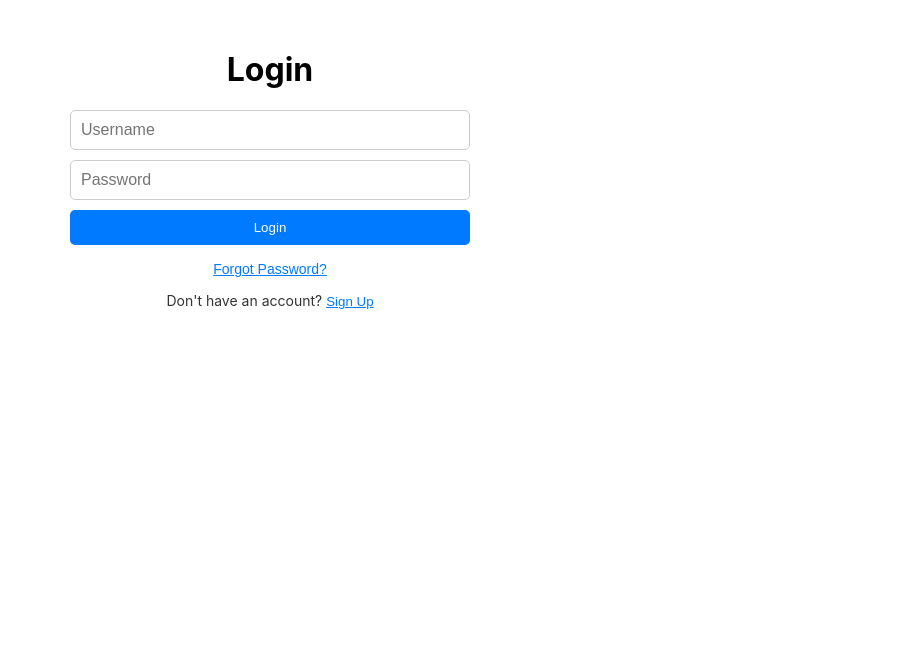
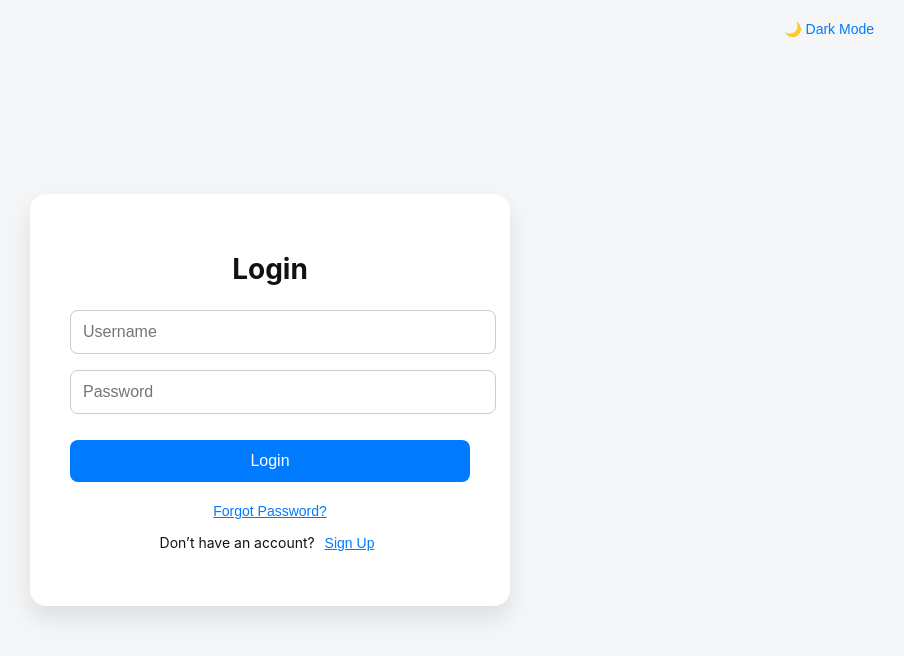
Before and after one commit to Hyperkongj/Springboot_webstore, a React (Create React App) app in the folder buyandsellstoreweb/: page /login in a window 1280 px wide. Shown: the top 656 px of the page, without its empty margins (370-1274 px from the left). Built offline with nearby package versions, Linux system fonts and the light colour scheme.

Commit message:
changes for login screen styling

```diff
--- a/buyandsellstoreweb/package.json
+++ b/buyandsellstoreweb/package.json
@@ -9,6 +9,7 @@
     "react-dom": "^19.0.0",
     "react-router-dom": "^6.21.2",
     "react-scripts": "^5.0.1",
+    "styled-components": "^6.1.17",
     "web-vitals": "^2.1.4"
   },
   "devDependencies": {
--- a/buyandsellstoreweb/src/screens/LoginScreen.jsx
+++ b/buyandsellstoreweb/src/screens/LoginScreen.jsx
@@ -2,6 +2,31 @@ import React, { useState } from "react";
 import { useMutation, gql } from "@apollo/client";
 import { useNavigate } from "react-router-dom";
 import { useUserContext } from "../context/UserContext";
+import styled, { ThemeProvider } from "styled-components";
+
+const lightTheme = {
+  background: "#f4f6f8",
+  cardBg: "#ffffff",
+  text: "#121212",
+  inputBg: "#ffffff",
+  inputBorder: "#ccc",
+  buttonBg: "#007BFF",
+  buttonText: "#ffffff",
+  link: "#007BFF",
+  error: "#d9534f",
+};
+
+const darkTheme = {
+  background: "#121212",
+  cardBg: "#1e1e1e",
+  text: "#ffffff",
+  inputBg: "#2c2c2c",
+  inputBorder: "#444",
+  buttonBg: "#1a73e8",
+  buttonText: "#ffffff",
+  link: "#66b2ff",
+  error: "#ff6b6b",
+};
 
 const LOGIN_MUTATION = gql`
   mutation Login($username: String!, $password: String!) {
@@ -37,29 +62,27 @@ const LOGIN_MUTATION = gql`
   }
 `;
 
-
 const LoginScreen = () => {
   const [username, setUsername] = useState("");
   const [password, setPassword] = useState("");
   const [errorMessage, setErrorMessage] = useState("");
-  const { login: setUser } = useUserContext(); // Access login from UserContext
+  const [theme, setTheme] = useState("light");
+  const isDark = theme === "dark";
+  const { login: setUser } = useUserContext();
   const [login, { loading }] = useMutation(LOGIN_MUTATION);
   const navigate = useNavigate();
 
   const handleLogin = async (e) => {
     e.preventDefault();
-    setErrorMessage(""); // Clear previous error message
+    setErrorMessage("");
 
     try {
       const response = await login({ variables: { username, password } });
-
       if (response.data.login.success) {
-        // Set user data in context
         setUser(response.data.login.user);
-
-        navigate("/home"); // Redirect to home screen
+        navigate("/home");
       } else {
-        setErrorMessage(response.data.login.message); // Display error message
+        setErrorMessage(response.data.login.message);
       }
     } catch (error) {
       console.error(error);
@@ -68,83 +91,136 @@ const LoginScreen = () => {
   };
 
   return (
-    <div style={styles.container}>
-      <h1>Login</h1>
-      <form onSubmit={handleLogin} style={styles.form}>
-        <input
+    <ThemeProvider theme={isDark ? darkTheme : lightTheme}>
+      <PageWrapper>
+        <ThemeToggle onClick={() => setTheme(isDark ? "light" : "dark")}>
+          {isDark ? "☀️ Light Mode" : "🌙 Dark Mode"}
+        </ThemeToggle>
+        <Card>
+          <Title>Login</Title>
+          <form onSubmit={handleLogin}>
+            <Input
               type="text"
               placeholder="Username"
               value={username}
               onChange={(e) => setUsername(e.target.value)}
               required
-          style={styles.input}
             />
-        <input
+            <Input
               type="password"
               placeholder="Password"
               value={password}
               onChange={(e) => setPassword(e.target.value)}
               required
-          style={styles.input}
             />
-        <button type="submit" style={styles.button} disabled={loading}>
+            <Button type="submit" disabled={loading}>
               {loading ? "Logging in..." : "Login"}
-        </button>
+            </Button>
           </form>
-      {errorMessage && <p style={styles.error}>{errorMessage}</p>} {/* Error message */}
-      <p style={styles.forgotPassword}>
-        <button
-          onClick={() => navigate("/forgotpassword")}
-          style={styles.forgotPasswordButton}
-        >
+          {errorMessage && <ErrorMsg>{errorMessage}</ErrorMsg>}
+          <Links>
+            <LinkButton onClick={() => navigate("/forgotpassword")}>
               Forgot Password?
-        </button>
+            </LinkButton>
+            <p>
+              Don’t have an account?{" "}
+              <LinkButton onClick={() => navigate("/signup")}>Sign Up</LinkButton>
             </p>
-      <p style={styles.signupText}>
-        Don't have an account?{" "}
-        <button
-          onClick={() => navigate("/signup")}
-          style={styles.signupButton}
-        >
-          Sign Up
-        </button>
-      </p>
-    </div>
+          </Links>
+        </Card>
+      </PageWrapper>
+    </ThemeProvider>
   );
 };
 
-const styles = {
-  container: { maxWidth: "400px", margin: "50px auto", textAlign: "center" },
-  form: { display: "flex", flexDirection: "column", gap: "10px" },
-  input: { padding: "10px", fontSize: "16px", borderRadius: "5px", border: "1px solid #ccc" },
-  button: {
-    padding: "10px",
-    background: "#007BFF",
-    color: "#fff",
-    border: "none",
-    borderRadius: "5px",
-    cursor: "pointer",
-  },
-  error: { color: "red", marginTop: "10px" }, // Error message styling
-  forgotPassword: { marginTop: "15px", fontSize: "14px" },
-  forgotPasswordButton: {
-    background: "none",
-    border: "none",
-    color: "#007BFF",
-    textDecoration: "underline",
-    cursor: "pointer",
-    padding: "0",
-    fontSize: "14px",
-  },
-  signupText: { marginTop: "15px", fontSize: "14px", color: "#333" },
-  signupButton: {
-    background: "none",
-    border: "none",
-    color: "#007BFF",
-    textDecoration: "underline",
-    cursor: "pointer",
-    padding: "0",
-  },
-};
+export default LoginScreen;
 
-export default LoginScreen;
+// ------------------ Styled Components ------------------
+
+const PageWrapper = styled.div`
+  min-height: 100vh;
+  display: flex;
+  align-items: center;
+  justify-content: center;
+  background-color: ${({ theme }) => theme.background};
+  transition: background-color 0.3s ease;
+`;
+
+const Card = styled.div`
+  background-color: ${({ theme }) => theme.cardBg};
+  padding: 40px;
+  border-radius: 16px;
+  width: 100%;
+  max-width: 400px;
+  box-shadow: 0 12px 24px rgba(0, 0, 0, 0.1);
+  transition: all 0.3s ease;
+  color: ${({ theme }) => theme.text};
+`;
+
+const Title = styled.h1`
+  margin-bottom: 24px;
+  font-size: 28px;
+  text-align: center;
+`;
+
+const Input = styled.input`
+  width: 100%;
+  padding: 12px;
+  margin-bottom: 16px;
+  background-color: ${({ theme }) => theme.inputBg};
+  border: 1px solid ${({ theme }) => theme.inputBorder};
+  border-radius: 8px;
+  font-size: 16px;
+  color: ${({ theme }) => theme.text};
+  &:focus {
+    outline: none;
+    border-color: ${({ theme }) => theme.buttonBg};
+  }
+`;
+
+const Button = styled.button`
+  width: 100%;
+  padding: 12px;
+  background-color: ${({ theme }) => theme.buttonBg};
+  color: ${({ theme }) => theme.buttonText};
+  font-size: 16px;
+  border: none;
+  border-radius: 8px;
+  cursor: pointer;
+  margin-top: 10px;
+  &:hover {
+    opacity: 0.9;
+  }
+`;
+
+const ErrorMsg = styled.p`
+  margin-top: 15px;
+  color: ${({ theme }) => theme.error};
+  font-size: 14px;
+`;
+
+const Links = styled.div`
+  margin-top: 20px;
+  font-size: 14px;
+  text-align: center;
+`;
+
+const LinkButton = styled.button`
+  background: none;
+  border: none;
+  color: ${({ theme }) => theme.link};
+  text-decoration: underline;
+  cursor: pointer;
+  font-size: 14px;
+`;
+
+const ThemeToggle = styled.button`
+  position: absolute;
+  top: 20px;
+  right: 30px;
+  background: none;
+  border: none;
+  font-size: 14px;
+  cursor: pointer;
+  color: ${({ theme }) => theme.link};
+`;
```
Also changed, not shown: 1 other file (tests, documents, lock files or other folders). Lines whose indentation alone changed are shown as unchanged.
